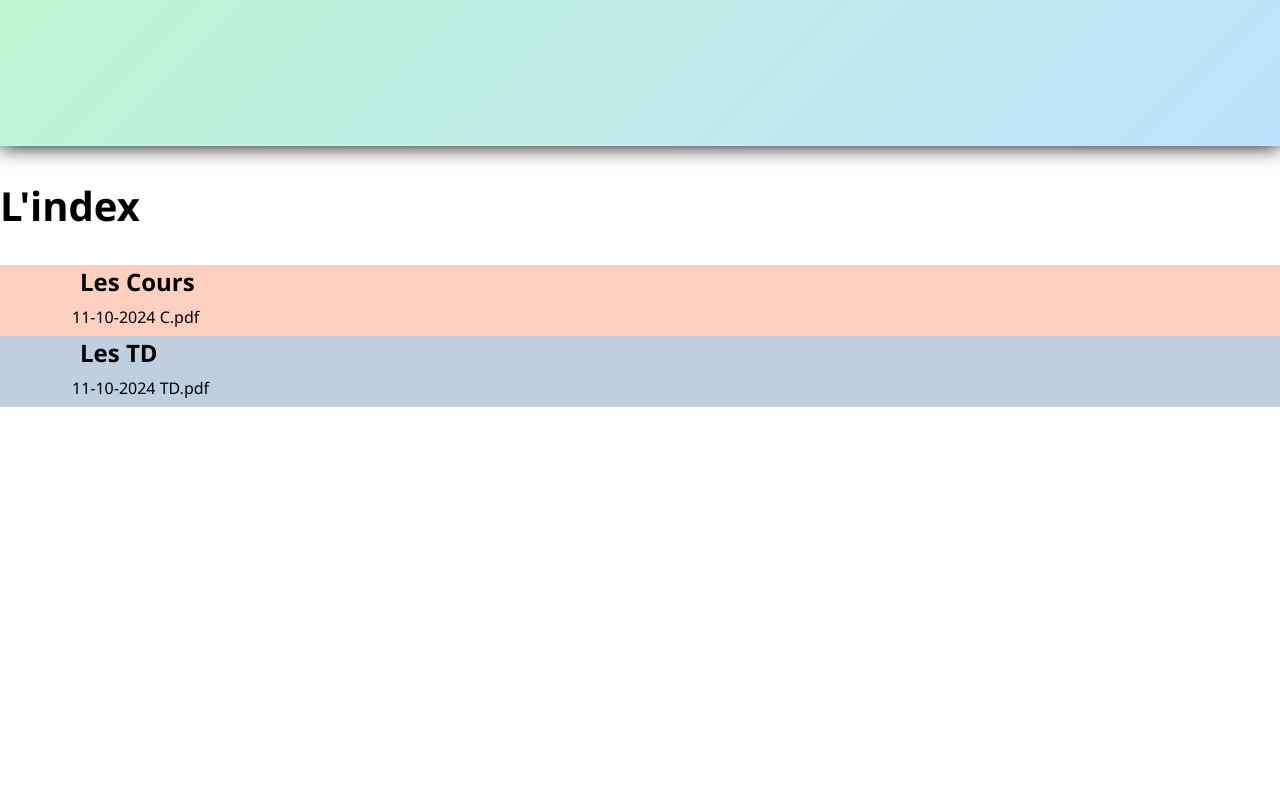
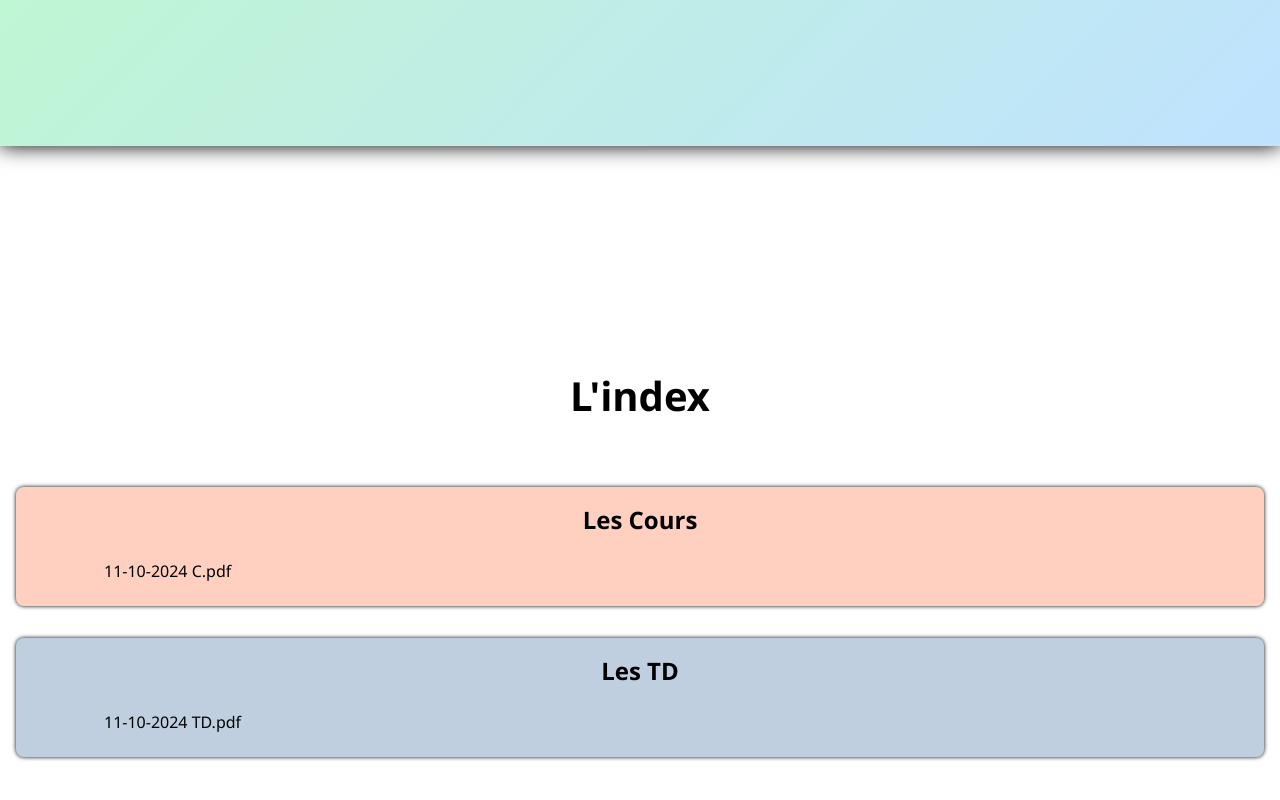
Before and after one commit to AbdessalemBendouba/registre_des_cours, a plain HTML site: page index.html in a window 1280 px wide. Shown: the part 654-1454 px from the top of the page. Drawn offline with Linux system fonts and the light colour scheme.

Commit message:
updating and finalizing html and style

```diff
--- a/index.html
+++ b/index.html
@@ -19,11 +19,11 @@
 
         <div class="RegisterIndex">
             <h1>L'index</h1>
-            <div class="Coursesindex">
+            <div class="CoursesIndex container">
                 <h2>Les Cours</h2>
                 <ul id="CoursesList"> </ul>
             </div>
-            <div class="TDIndex">
+            <div class="TDIndex container">
                 <h2>Les TD</h2>
                 <ul id="TDList"> </ul>
             </div>
--- a/style.css
+++ b/style.css
@@ -79,15 +79,16 @@ header h1, header h3, header p{
     min-height: 100vh;
 }
 
-.RegisterIndex h1{
+h1{
     padding: 2rem 0;
+    width: fit-content;
 }
 
 a{
     text-decoration: none;
 }
 
-.Coursesindex{
+.CoursesIndex{
     background: hsla(15, 100%, 50%, 0.25);
 }
 
@@ -96,7 +97,17 @@ a{
 }
 
 h2{
-    margin-left: 5rem;
+    margin-bottom: 1rem;
+}
+
+.RegisterIndex{
+    display: flex;
+    flex-direction: column;
+    justify-content: center;
+    align-items: center;
+    text-align: center;
+    gap:2rem;
+
 }
 
 .RegisterIndex ul {
@@ -105,7 +116,7 @@ h2{
 }
 
 .RegisterIndex li{
-    width: 100%;
+    width: fit-content;
     text-align: left;
     padding: .5rem;
 }
@@ -115,10 +126,16 @@ h2{
     cursor: pointer;
 }
 
-.RegisterIndex li a:hover{
-    transform: scale(1.01);
+.pdf-link:hover{
+    transform: scale(1.1);
 }
 
+.RegisterIndex .container{
+    padding: 1rem;
+    border-radius: .5rem;
+    box-shadow: 0 0 .25rem 0px black;
+    width: calc(100% - 2rem);
+}
 
 /* light-dark */
 
```
